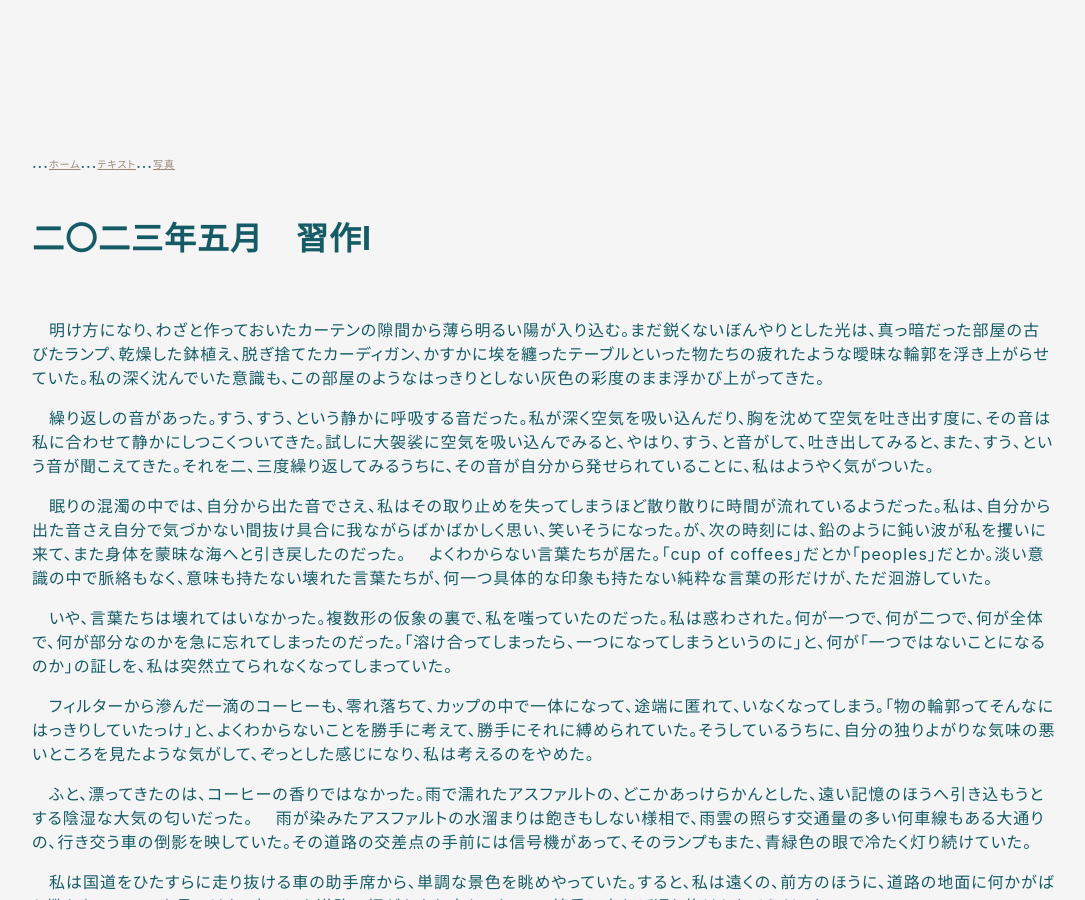
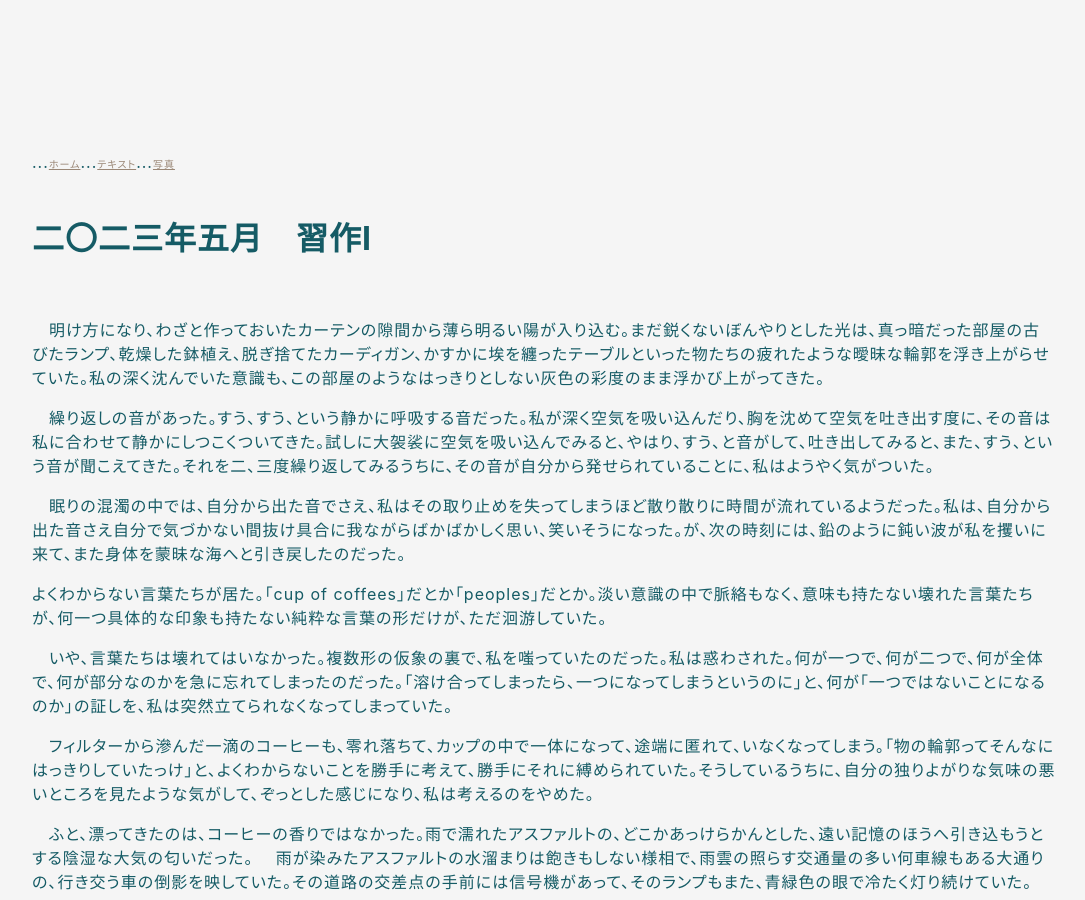
Before and after one commit to hihumi-riku/hihumi-riku.github.io, a Jekyll site: the page built from _posts/2023-11-03-etude_2023_may.md, in a window 1280 px wide and 900 px high. Shown: the whole window, without its empty margins (96-1181 px from the left). Built offline with Jekyll 4.4.1, drawn with Linux system fonts in a browser that asks for light colours; some of the changed text lies outside the part shown.

```diff
--- a/_posts/2023-11-03-etude_2023_may.md
+++ b/_posts/2023-11-03-etude_2023_may.md
@@ -13,7 +13,8 @@ title: 二〇二三年五月　習作Ⅰ
 　繰り返しの音があった。すう、すう、という静かに呼吸する音だった。私が深く空気を吸い込んだり、胸を沈めて空気を吐き出す度に、その音は私に合わせて静かにしつこくついてきた。試しに大袈裟に空気を吸い込んでみると、やはり、すう、と音がして、吐き出してみると、また、すう、という音が聞こえてきた。それを二、三度繰り返してみるうちに、その音が自分から発せられていることに、私はようやく気がついた。
 
 　眠りの混濁の中では、自分から出た音でさえ、私はその取り止めを失ってしまうほど散り散りに時間が流れているようだった。私は、自分から出た音さえ自分で気づかない間抜け具合に我ながらばかばかしく思い、笑いそうになった。が、次の時刻には、鉛のように鈍い波が私を攫いに来て、また身体を蒙昧な海へと引き戻したのだった。
-　よくわからない言葉たちが居た。「cup of coffees」だとか「peoples」だとか。淡い意識の中で脈絡もなく、意味も持たない壊れた言葉たちが、何一つ具体的な印象も持たない純粋な言葉の形だけが、ただ洄游していた。
+
+ よくわからない言葉たちが居た。「cup of coffees」だとか「peoples」だとか。淡い意識の中で脈絡もなく、意味も持たない壊れた言葉たちが、何一つ具体的な印象も持たない純粋な言葉の形だけが、ただ洄游していた。
 
 　いや、言葉たちは壊れてはいなかった。複数形の仮象の裏で、私を嗤っていたのだった。私は惑わされた。何が一つで、何が二つで、何が全体で、何が部分なのかを急に忘れてしまったのだった。「溶け合ってしまったら、一つになってしまうというのに」と、何が「一つではないことになるのか」の証しを、私は突然立てられなくなってしまっていた。
 
@@ -189,8 +190,7 @@ title: 二〇二三年五月　習作Ⅰ
 
 「夢ですか。」
 
-「はい。夢で湖を泳いだんです。森林の中にある湖で、私の背の丈の何倍も水深があって。けど、木の根や底に沈んだ石群も、よく見えるくらいきれいなんです。私、本来カナヅチで、息継ぎもできないし、何メートルも泳ぐことができないんです。でも夢の中では泳げたんです。遠くへも、深くへも。そのうちに、私は、いつの間にか何キロも泳いでて、流木と濁流の中を疲れながら泳いでいま
-した。そう、とても疲れながら泳いでました。すると、水の精が私のために唄をうたってくれたんです。」
+「はい。夢で湖を泳いだんです。森林の中にある湖で、私の背の丈の何倍も水深があって。けど、木の根や底に沈んだ石群も、よく見えるくらいきれいなんです。私、本来カナヅチで、息継ぎもできないし、何メートルも泳ぐことができないんです。でも夢の中では泳げたんです。遠くへも、深くへも。そのうちに、私は、いつの間にか何キロも泳いでて、流木と濁流の中を疲れながら泳いでいました。そう、とても疲れながら泳いでました。すると、水の精が私のために唄をうたってくれたんです。」
 
 「そうなんですね。それは、不思議な夢ですね……。たしかに、なにか暗示的な夢なのかもしれません。」
 
```
